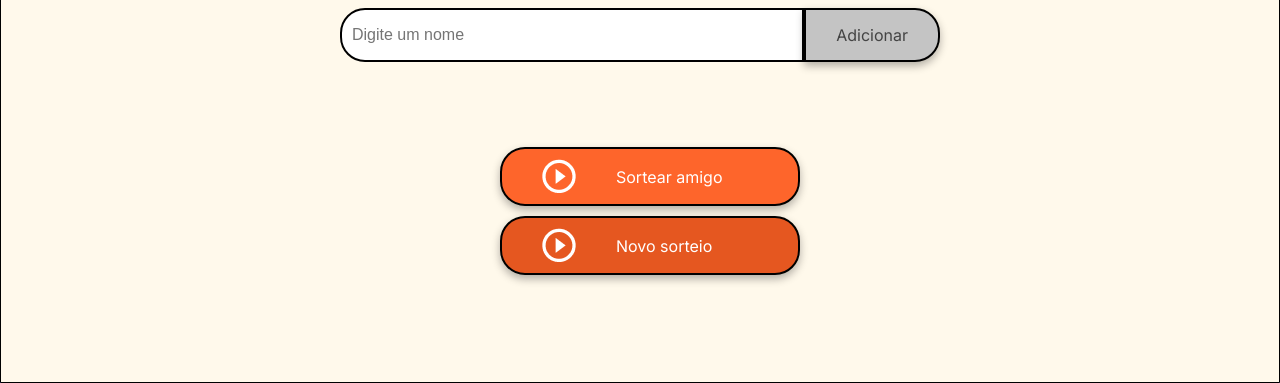
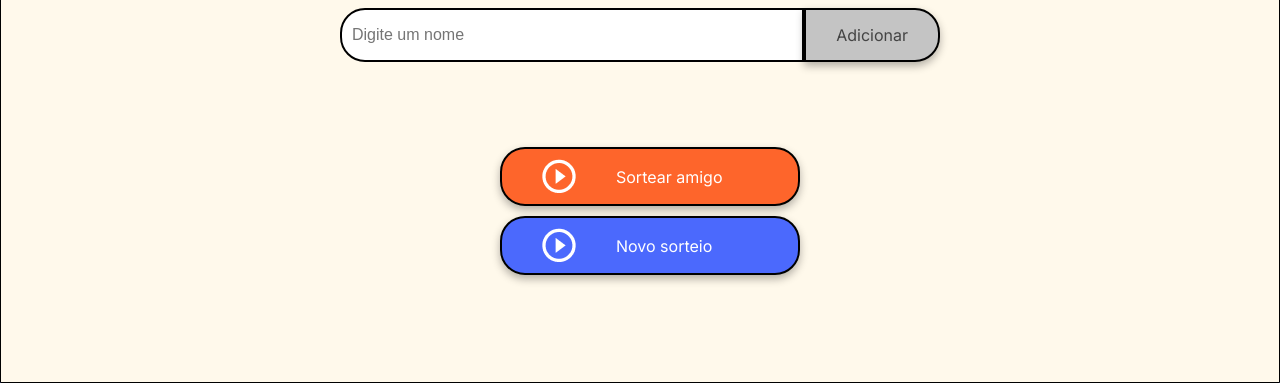
Before and after one commit to Danimmota/challenge-amigo-secreto, a plain HTML site: page index.html in a window 1280 px wide. In both pictures the pointer is over the button "Novo sorteio". Shown: the part 417-800 px from the top of the page. Drawn offline with Linux system fonts and the light colour scheme.

Commit message:
novo botao

```diff
--- a/style.css
+++ b/style.css
@@ -180,5 +180,5 @@ ul {
 }
 
 .button-new:hover {
-    background-color: var(--color-button-hover);
+    background-color: #4B69FD;
 }
```
Also changed, not shown: 1 other file.
